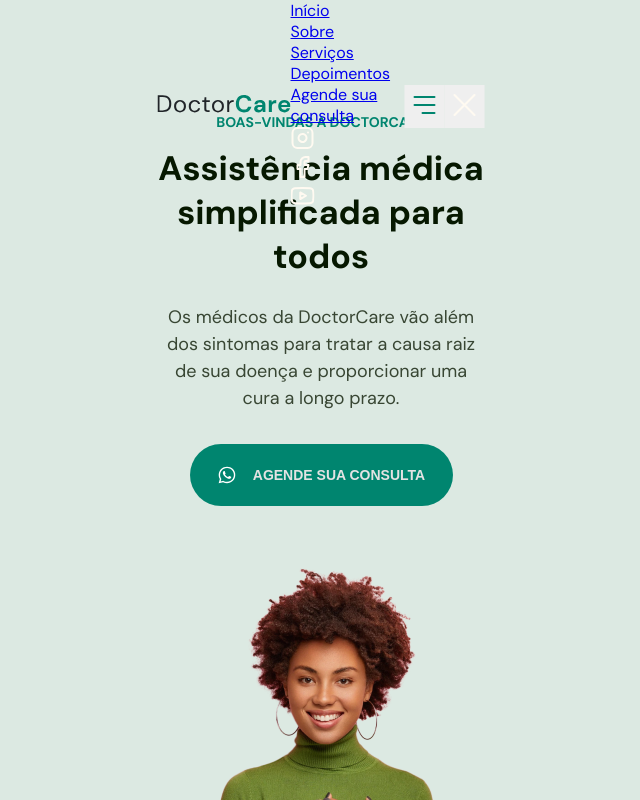
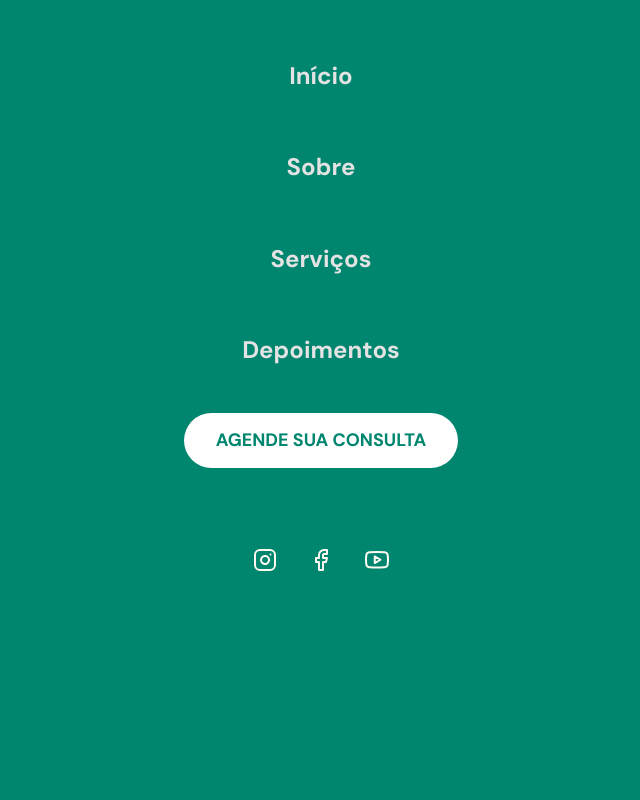
Before and after one commit to jonasnunes/nlw-return-origin, a plain HTML site: page index.html in a window 1280 px wide. Shown: the top 800 px of the page, without its empty margins (319-959 px from the left). Drawn offline with Linux system fonts and the light colour scheme.

Commit message:
update project

```diff
--- a/index.html
+++ b/index.html
@@ -10,7 +10,7 @@
     <link rel="stylesheet" href="styles/global.css">
     <link rel="stylesheet" href="styles/index.css">
 </head>
-<body onscroll="onScroll()">
+<body onscroll="onScroll()" class="menu-expanded">
     <nav id="navigation" class="">
         <div class="wrapper">
             <a class="logo" href="#">
--- a/styles/global.css
+++ b/styles/global.css
@@ -6,6 +6,7 @@
     box-sizing: border-box;
     list-style: none;
     border: 0;
+    text-decoration: none;
 }
 
 :root{
@@ -28,6 +29,12 @@
     --nav-height: 7.2rem;
 }
 
+html,
+body{
+    width: 100%;
+    height: 100%;
+}
+
 body{
     font-family: var(--font);
     font-size: 1.6rem;
--- a/styles/index.css
+++ b/styles/index.css
@@ -37,6 +37,73 @@ nav.scroll svg:nth-child(2) path{
     stroke: white;
 }
 
+/*=== MENU EXPANDED ===*/
+
+body.menu-expanded{
+    overflow: hidden;
+
+    text-align: center;
+}
+
+.menu,
+.close-menu,
+body.menu-expanded .open-menu{
+    opacity: 0;
+    visibility: hidden;
+}
+
+body.menu-expanded .menu,
+body.menu-expanded .close-menu{
+    opacity: 1;
+    visibility: visible;
+}
+
+body.menu-expanded .menu{
+    position: fixed;
+    top: 0;
+    left: 0;
+    background-color: var(--brand-green);
+
+    width: 100vw;
+    height: 100vh;
+}
+
+body.menu-expanded nav{
+    position: relative;
+}
+
+.menu ul:nth-child(1) li a{
+    display: flex;
+    flex-direction: column;
+    gap: 4.8rem;
+    margin-top: 6rem;
+
+    font-weight: 700;
+    font-size: 2.4rem;
+    line-height: 3.125rem;
+    color: var(--white);
+}
+
+.menu .button{
+    background-color: #fff;
+    border-radius: 4rem;
+    font-weight: 700;
+    font-size: 1.8rem;
+    color: var(--brand-green);
+    line-height: 2.3rem;
+    text-transform: uppercase;
+    padding: 1.6rem 3.2rem;
+
+    display: inline-block;
+    margin-block: 4.8rem 8rem;
+}
+
+.social-links{
+    display: flex;
+    justify-content: center;
+    align-items: center;
+    gap: 3.2rem;
+}
 
 /*=== HEADER ===*/
 
```
